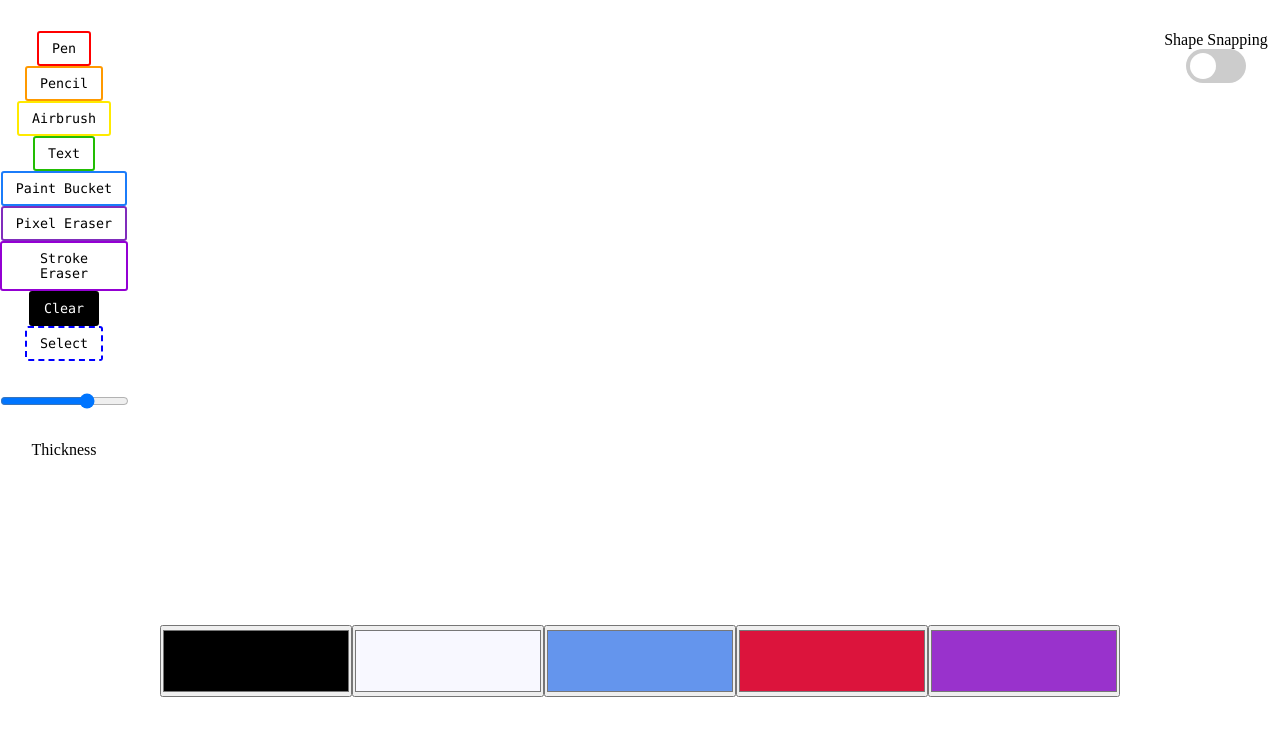
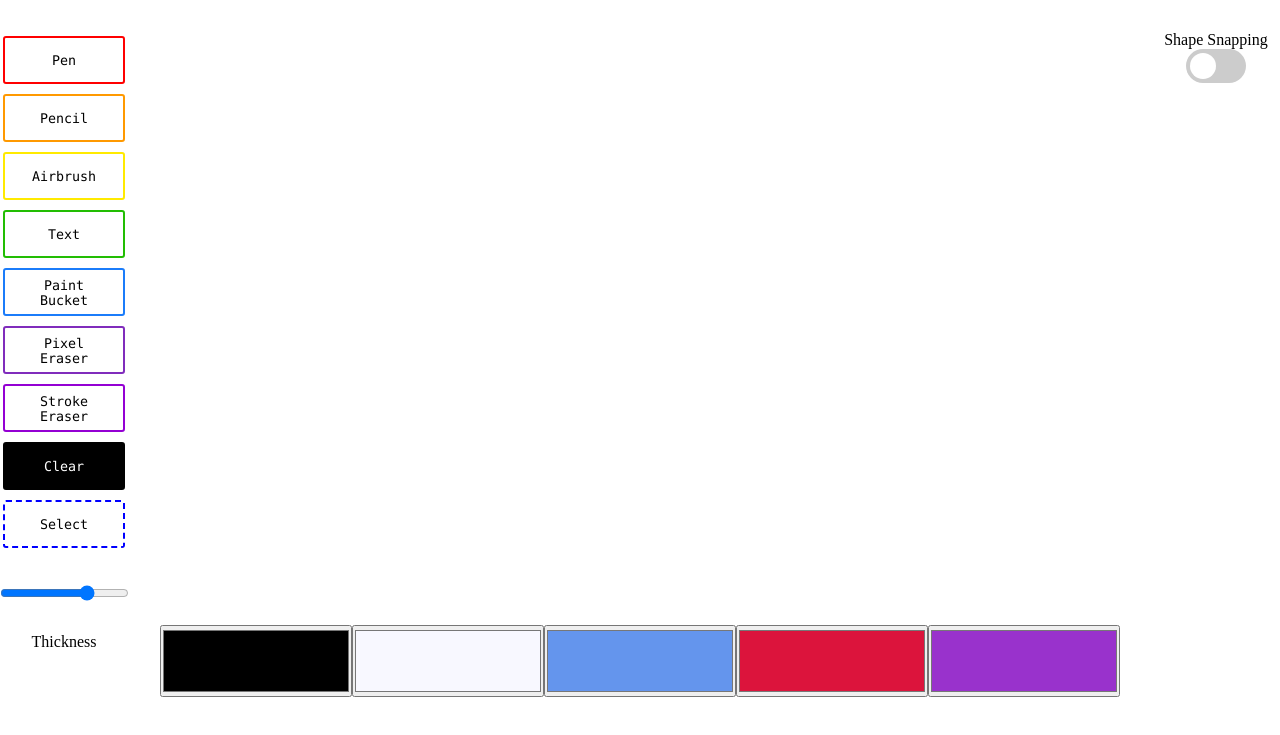
Before and after one commit to katiejordan01/EasyArt, a website with bundled scripts: page index.html in a window 1280 px wide. Shown: the part 69-804 px from the top of the page. Built offline with nearby package versions, Linux system fonts and the light colour scheme.

Commit message:
Working Changes

```diff
--- a/style.css
+++ b/style.css
@@ -84,6 +84,9 @@ button{
     border-radius: 3px;
     background-color: #03bb56;
     color: #fff;
+    margin: 5px;
+    height: 6%;
+    width: 95%;
 }
 .pen {
   border: 2px solid #ff0000;
```
